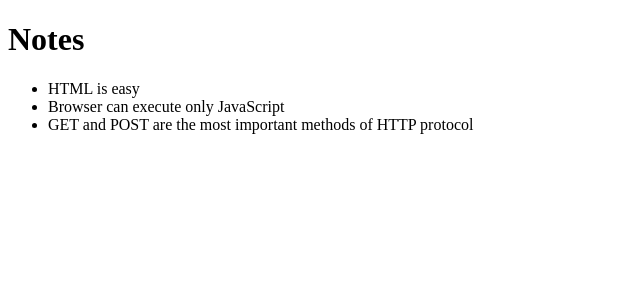
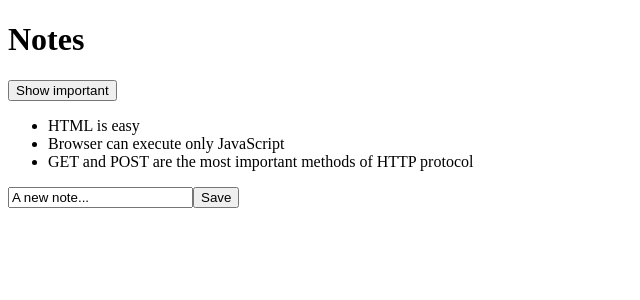
Before and after one commit to Pattamite/Course-FullStackOpen, a React (Create React App) app in the folder part2/project/part2/: page / in a window 1280 px wide. Shown: the top 300 px of the page, without its empty margins (0-640 px from the left). Built offline with nearby package versions, Linux system fonts and the light colour scheme.

Commit message:
Update project of 2.b

```diff
--- a/part2/project/part2/src/App.js
+++ b/part2/project/part2/src/App.js
@@ -1,16 +1,57 @@
-import React from 'react'
+import React, {useState} from 'react'
 import Note from './components/Note'
 
 function App({notes}) {
-  //  Each child in a LIST should have a unique "key" prop.
+  const [currentNotes, setNotes] = useState(notes);
+  const [newNote, setNewNote] = useState('A new note...');
+  const [showAll, setShowAll] = useState(true);
+
+  function addNote(event) {
+    event.preventDefault();
+    const newNoteObject = {
+      content: newNote,
+      date: new Date().toISOString(),
+      important: Math.random() < 0.5,
+      id: currentNotes.length + 1,
+    };
+    setNotes(currentNotes.concat(newNoteObject));
+    console.log('button clicked', event.target);
+  }
+
+  function handleNewNoteChange(event) {
+    console.log(event.target.value);
+    setNewNote(event.target.value);
+  }
+
+  function handleShowAllButton() {
+    setShowAll(!showAll);
+  }
+
+  const notesToShow = showAll
+    ? currentNotes
+    : currentNotes.filter( (note) => {return note.important;} );
+
+  //  Each child in a LIST (not <ul>) should have a unique "key" prop.
   return (
     <div>
       <h1>Notes</h1>
+      <div>
+        <button onClick={handleShowAllButton}>
+          Show {showAll ? 'important' : 'all'}
+        </button>
+      </div>
       <ul>
-        {notes.map( (note) =>
+        {notesToShow.map( (note) =>
         <Note key={note.id} note={note} />
         )}
       </ul>
+      <form onSubmit={addNote}>
+        <input
+          value={newNote}
+          onChange={handleNewNoteChange}
+        />
+        <button type="submit">Save</button>
+      </form>
     </div>
   );
 }
```
